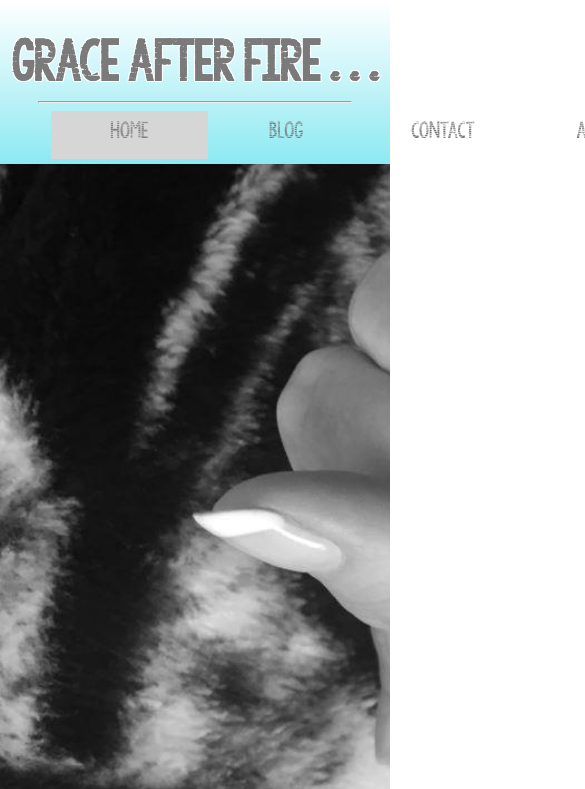
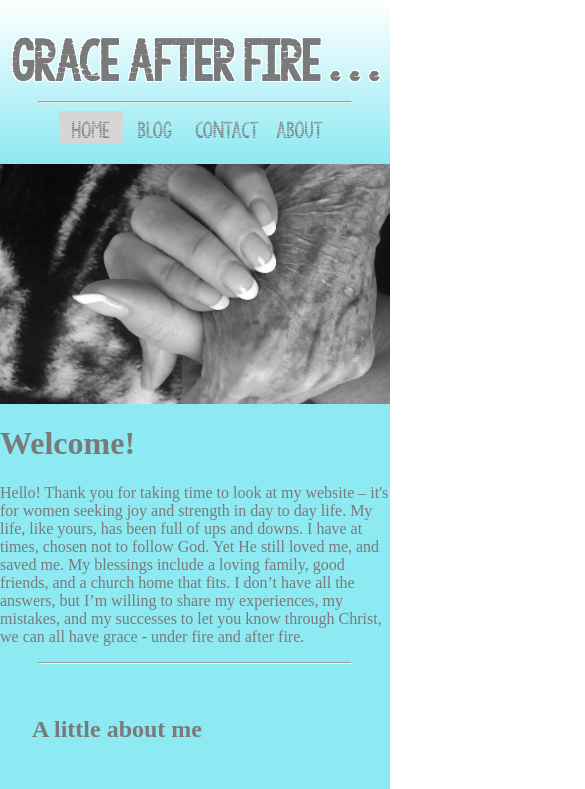
Before and after one commit to RyanStupey-wpx3/under-grace, a React (Create React App) app: page /home in a window 390 px wide. Shown: the top 789 px of the page, 585 px wide, since content can reach past the window. Built offline with nearby package versions, Linux system fonts and the light colour scheme; no server answers; a web font is replaced by a local one.

Commit message:
minor media query fixes after initial hosting

```diff
--- a/src/components/home/home.css
+++ b/src/components/home/home.css
@@ -100,4 +100,10 @@ footer {
     .i-3 {
         display: none;
     }
+    .hero{
+        background-image: url('../../images/image10wide.jpg');
+        background-size: cover;
+        background-repeat: no-repeat;
+        height:15rem;
+    }
 }
--- a/src/components/navBar/nav.css
+++ b/src/components/navBar/nav.css
@@ -78,15 +78,31 @@ hr {
 .active {
     background-color: #D6D6D6;
     /* background-color: #4399F5; */
+    border-radius: 3px;
+    height: 2rem;
     color: #7A7A7A;
   }
 
 @media (max-width: 600px) {
-    .navUl  {
-        width: inherit;
+    #navUl  {
+        /* border: 2px solid red; */
+        width: 70%;
         position: relative;
-        right: 1rem;
-        top: -1.5rem;
+        padding-right: 0;
+        padding-left: 0;
+        /* right: 1rem; */
+        /* top: -1.5rem; */
+    }
+    div ul .lin{
+        /* border: 2px solid green; */
+        padding-right: 0.5rem;
+        padding-left: 0.5rem;
+
+        width: 3rem;
+    }
+    #contact {
+        padding-right: 1rem;
+        margin-right: 0.5rem;
     }
     header h1 {
         font-size: 40px;
```
Also changed, not shown: 1 other file (tests, documents, lock files or other folders).
